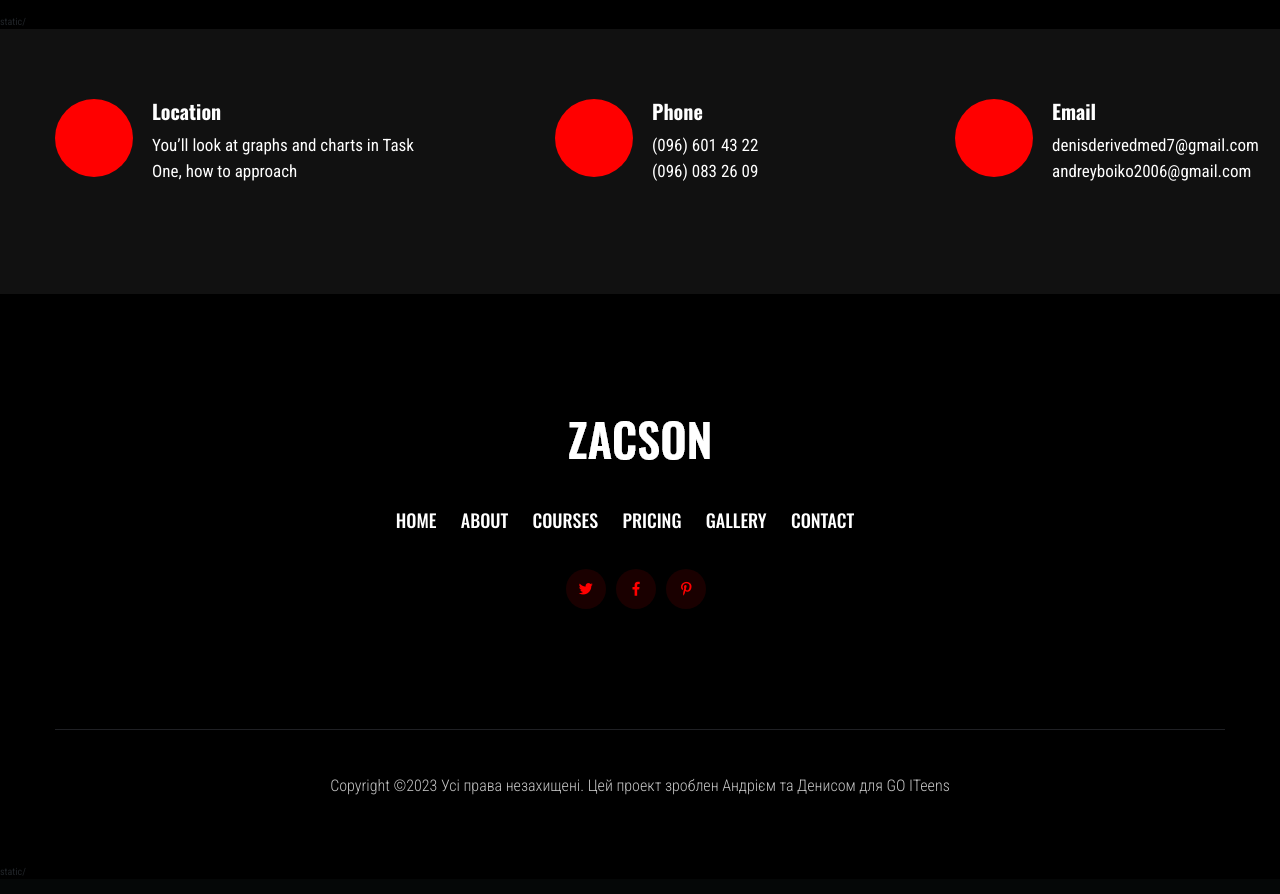
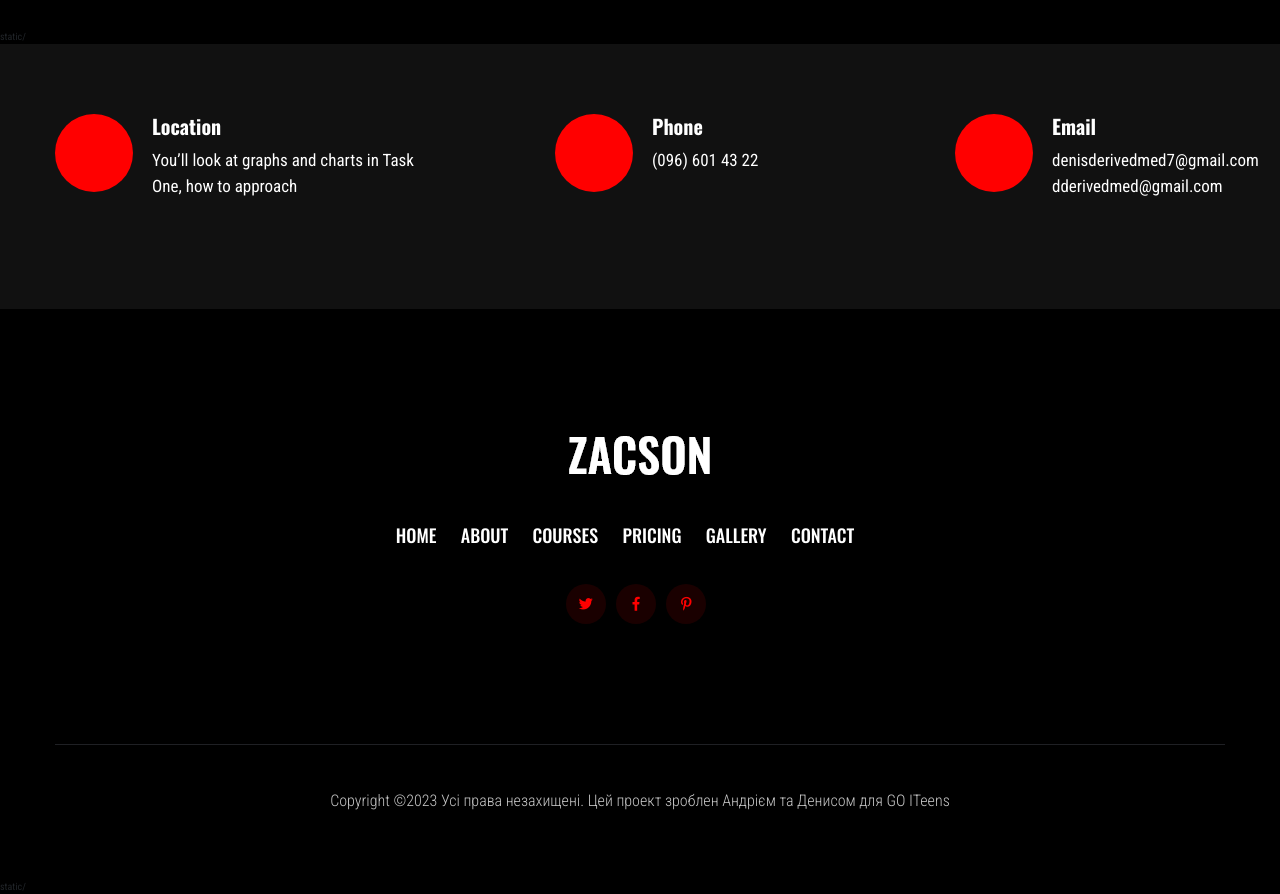
Before and after one commit to Cherofme/Website, a Flask app: page /courses in a window 1280 px wide. Shown: the part 2185-3079 px from the top of the page. Run offline with Flask 2, Linux system fonts and the light colour scheme; data comes from the database, SQL or seed files in the repository; some libraries are stand-ins or nearby versions.

Commit message:
last push

```diff
--- a/app.py
+++ b/app.py
@@ -6,7 +6,7 @@
 app.config['SECRET_KEY'] = 'secret_Dima'
 
 def get_db_connection():
-    conn = sqlite3.connect('C:\\Users\\Andrew\\Python\\project-gymsite\\courses.sqlite3')
+    conn = sqlite3.connect('C:\\Users\\denis\\OneDrive\\Документи\\GitHub\\Website\\courses.sqlite3')
     conn.row_factory = sqlite3.Row
     return conn
 
--- a/templates/about.html
+++ b/templates/about.html
@@ -231,7 +231,6 @@
                         <div class="features-caption">
                             <h3>Phone</h3>
                             <p>(096) 601 43 22</p>
-                            <p>  (096) 083 26 09</p>
                         </div>
                     </div>
                 </div>
@@ -243,7 +242,7 @@
                         <div class="features-caption">
                             <h3>Email</h3>
                             <p>denisderivedmed7@gmail.com</p>
-                            <p>andreyboiko2006@gmail.com</p>
+                            <p>dderivedmed@gmail.com</p>
                         </div>
                     </div>
                 </div>
--- a/templates/courses.html
+++ b/templates/courses.html
@@ -1,4 +1,4 @@
-<!doctype html>
+<!doctype html>headline
 <html class="no-js" lang="zxx">
 <head>
     <meta charset="utf-8">
@@ -222,7 +222,6 @@
                         <div class="features-caption">
                             <h3>Phone</h3>
                             <p>(096) 601 43 22</p>
-                            <p>  (096) 083 26 09</p>
                         </div>
                     </div>
                 </div>
@@ -234,7 +233,7 @@
                         <div class="features-caption">
                             <h3>Email</h3>
                             <p>denisderivedmed7@gmail.com</p>
-                            <p>andreyboiko2006@gmail.com</p>
+                            <p>dderivedmed@gmail.com</p>
                         </div>
                     </div>
                 </div>
--- a/templates/gallery.html
+++ b/templates/gallery.html
@@ -191,7 +191,6 @@
                         <div class="features-caption">
                             <h3>Phone</h3>
                             <p>(096) 601 43 22</p>
-                            <p>  (096) 083 26 09</p>
                         </div>
                     </div>
                 </div>
@@ -203,7 +202,7 @@
                         <div class="features-caption">
                             <h3>Email</h3>
                             <p>denisderivedmed7@gmail.com</p>
-                            <p>andreyboiko2006@gmail.com</p>
+                            <p>dderivedmed@gmail.com</p>
                         </div>
                     </div>
                 </div>
--- a/templates/pricing.html
+++ b/templates/pricing.html
@@ -165,7 +165,6 @@
                         <div class="features-caption">
                            <h3>Phone</h3>
                            <p>(096) 601 43 22</p>
-                           <p>  (096) 083 26 09</p>
                         </div>
                      </div>
                   </div>
@@ -177,7 +176,7 @@
                         <div class="features-caption">
                            <h3>Email</h3>
                            <p>denisderivedmed7@gmail.com</p>
-                           <p>andreyboiko2006@gmail.com</p>
+                           <p>dderivedmed@gmail.com</p>
                         </div>
                      </div>
                   </div>
```
